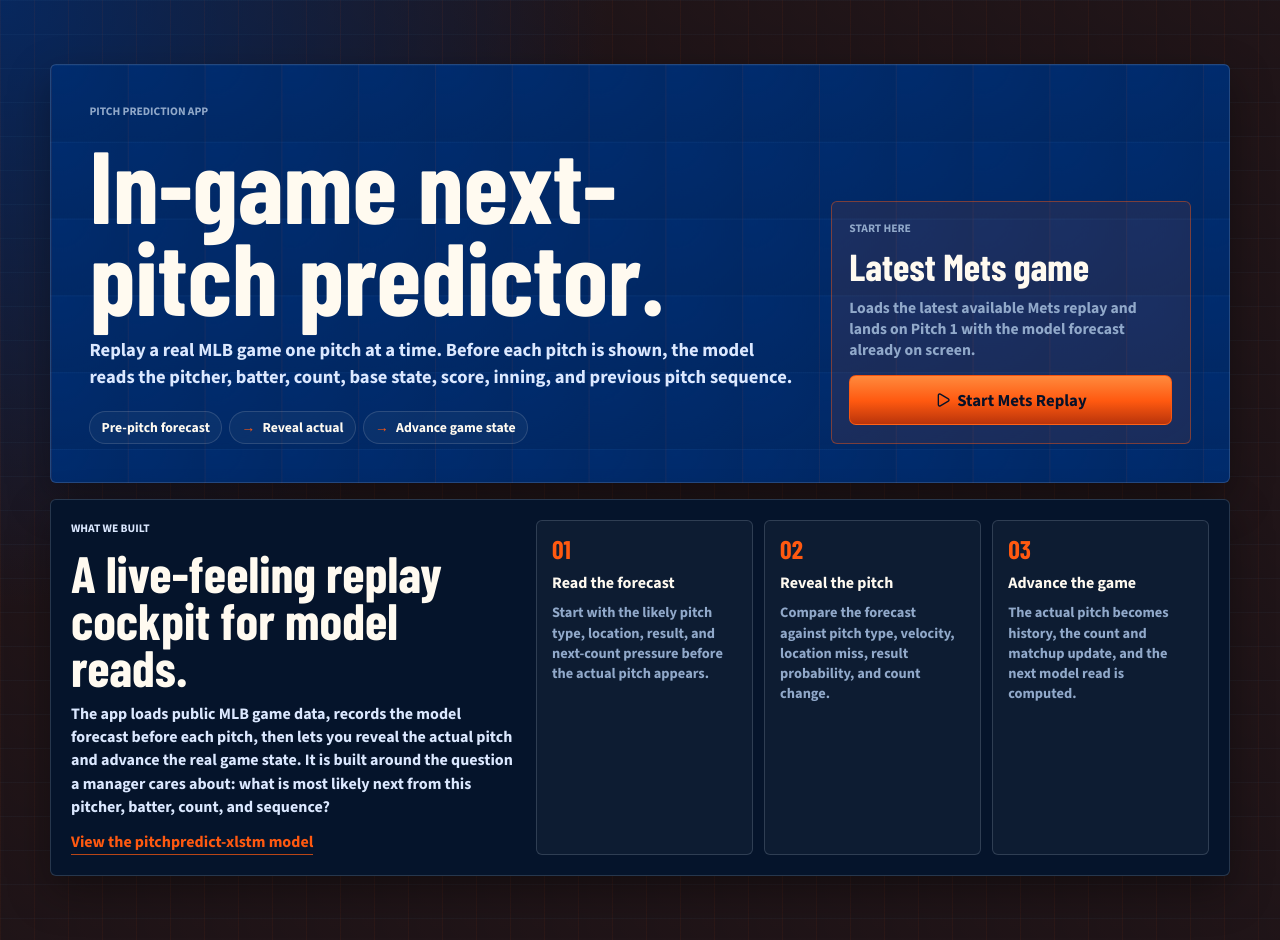
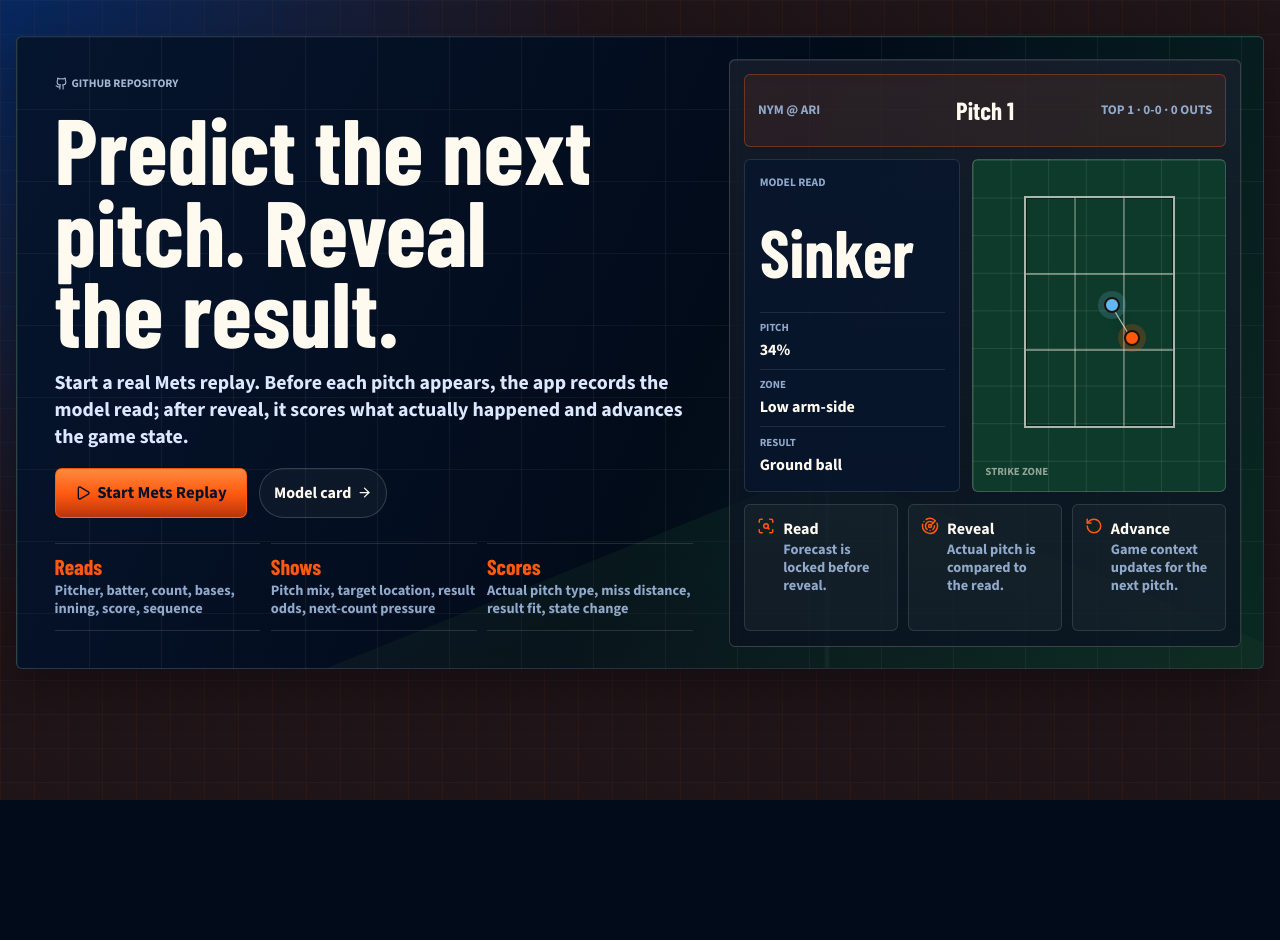
Before and after one commit to saulrichardson/pitch-prediction-app, a Next.js app in the folder apps/web/: page / in a window 1280 px wide. After the commit the page ends 800 px from the top, so only its background shows below. Built offline with nearby package versions, Linux system fonts and the light colour scheme.

Commit message:
Refresh landing page

```diff
--- a/apps/web/src/app/globals.css
+++ b/apps/web/src/app/globals.css
@@ -365,183 +365,392 @@
 
 .intro-board {
   display: grid;
-  gap: 1rem;
-  width: min(1180px, 100%);
+  gap: 1.1rem;
+  width: min(1320px, 100%);
   margin: 0 auto;
-  padding-block: clamp(1.25rem, 4vw, 3rem);
+  padding-block: 1.25rem;
 }
 
 .intro-hero {
+  position: relative;
+  overflow: hidden;
   display: grid;
-  grid-template-columns: minmax(0, 1fr) minmax(300px, 360px);
-  gap: clamp(1rem, 3vw, 2rem);
-  align-items: end;
-  min-height: 400px;
+  grid-template-columns: minmax(0, 1.02fr) minmax(360px, 0.78fr);
+  gap: 1.25rem;
+  align-items: stretch;
+  min-height: 620px;
   border: 1px solid var(--line);
   border-radius: var(--radius);
   background:
-    linear-gradient(90deg, rgba(255, 89, 16, 0.075) 1px, transparent 1px),
-    linear-gradient(rgba(100, 181, 246, 0.06) 1px, transparent 1px),
-    radial-gradient(circle at 12% 0%, rgba(0, 45, 114, 0.95), transparent 35rem),
-    color-mix(in srgb, var(--surface-1) 91%, black);
-  background-size: 4.8rem 4.8rem;
+    linear-gradient(90deg, rgba(244, 241, 232, 0.055) 1px, transparent 1px),
+    linear-gradient(rgba(244, 241, 232, 0.045) 1px, transparent 1px),
+    linear-gradient(115deg, rgba(6, 22, 47, 0.96) 0%, rgba(2, 11, 25, 0.98) 54%, rgba(10, 43, 34, 0.96) 100%),
+    var(--surface-0);
+  background-size: 4.5rem 4.5rem, 4.5rem 4.5rem, auto;
   box-shadow: var(--shadow);
-  padding: 2.4rem;
+  padding: 1.35rem;
+}
+
+.intro-hero::before {
+  content: "";
+  position: absolute;
+  inset: auto -12% -40% 18%;
+  height: 72%;
+  border: 1px solid rgba(244, 241, 232, 0.13);
+  background:
+    linear-gradient(90deg, transparent 49.7%, rgba(244, 241, 232, 0.16) 50%, transparent 50.3%),
+    linear-gradient(180deg, rgba(16, 63, 45, 0.8), rgba(195, 91, 37, 0.18));
+  clip-path: polygon(50% 0, 100% 52%, 50% 100%, 0 52%);
+  opacity: 0.36;
+  pointer-events: none;
 }
 
 .intro-copy {
+  position: relative;
+  z-index: 1;
   display: grid;
+  align-content: center;
   gap: 1rem;
-  max-width: 720px;
+  min-width: 0;
+  max-width: 760px;
+  padding: 1rem;
 }
 
 .intro-copy h1 {
   color: var(--text-strong);
-  font-size: clamp(4rem, 8vw, 6.7rem);
+  font-size: 5.8rem;
   font-weight: 900;
-  line-height: 0.9;
+  line-height: 0.88;
+  text-wrap: balance;
+}
+
+.intro-kicker {
+  display: inline-flex;
+  align-items: center;
+  flex-wrap: wrap;
+  gap: 0.55rem;
+}
+
+.intro-kicker a {
+  display: inline-flex;
+  align-items: center;
+  gap: 0.24rem;
+  color: color-mix(in srgb, var(--muted) 82%, var(--text-strong));
+  text-decoration: none;
+}
+
+.intro-kicker a:hover {
+  color: var(--gold);
 }
 
 .intro-lede {
-  max-width: 710px;
+  max-width: 690px;
   color: var(--text);
-  font-size: 1.16rem;
-  font-weight: 700;
-  line-height: 1.45;
+  font-size: 1.24rem;
+  font-weight: 780;
+  line-height: 1.36;
 }
 
-.intro-rail {
+.intro-actions {
   display: flex;
   align-items: center;
   flex-wrap: wrap;
-  gap: 0.45rem;
-  margin-top: 0.25rem;
+  gap: 0.75rem;
+  margin-top: 0.15rem;
 }
 
-.intro-rail span {
+.intro-actions a {
   display: inline-flex;
   align-items: center;
-  min-height: 2rem;
-  border: 1px solid rgba(244, 241, 232, 0.14);
+  gap: 0.35rem;
+  min-height: 3.1rem;
+  border: 1px solid rgba(244, 241, 232, 0.18);
   border-radius: 999px;
   background: rgba(244, 241, 232, 0.04);
   color: var(--text-strong);
-  padding: 0.32rem 0.7rem;
-  font-size: 0.86rem;
-  font-weight: 800;
+  padding: 0.65rem 0.9rem;
+  font-weight: 900;
+  text-decoration: none;
 }
 
-.intro-rail span + span::before {
-  content: "→";
-  margin-right: 0.45rem;
+.intro-actions a:hover {
+  border-color: rgba(255, 89, 16, 0.58);
   color: var(--gold);
 }
 
-.intro-command {
-  display: grid;
-  gap: 0.7rem;
-  border: 1px solid rgba(255, 89, 16, 0.42);
-  border-radius: var(--radius);
-  background: rgba(255, 89, 16, 0.1);
-  padding: 1.1rem;
+.intro-enter {
+  min-height: 3.1rem;
+  min-width: 12rem;
+  font-size: 1.05rem;
 }
 
-.intro-command strong {
-  color: var(--text-strong);
+.intro-error {
+  max-width: 680px;
+  border: 1px solid rgba(221, 119, 95, 0.45);
+  border-radius: var(--radius);
+  background: rgba(221, 119, 95, 0.09);
+  color: var(--danger);
+  padding: 0.7rem 0.85rem;
+  font-size: 0.92rem;
+  font-weight: 850;
+}
+
+.intro-facts {
+  display: grid;
+  grid-template-columns: repeat(3, minmax(0, 1fr));
+  gap: 0.65rem;
+  max-width: 760px;
+  margin: 0.6rem 0 0;
+}
+
+.intro-facts div {
+  display: grid;
+  gap: 0.28rem;
+  border-block: 1px solid rgba(244, 241, 232, 0.13);
+  padding-block: 0.7rem;
+}
+
+.intro-facts dt {
+  color: var(--gold);
   font-family: var(--font-display), sans-serif;
-  font-size: 2.35rem;
+  font-size: 1.35rem;
   font-weight: 900;
   line-height: 1;
 }
 
-.intro-command span {
+.intro-facts dd {
+  margin: 0;
   color: var(--muted);
-  font-size: 0.98rem;
-  font-weight: 800;
-  line-height: 1.35;
+  font-size: 0.9rem;
+  font-weight: 850;
+  line-height: 1.28;
 }
 
-.intro-enter {
-  min-height: 3.1rem;
-  margin-top: 0.25rem;
-  font-size: 1.05rem;
+.intro-preview {
+  position: relative;
+  z-index: 1;
+  display: grid;
+  align-content: stretch;
+  gap: 0.75rem;
+  min-width: 0;
+  border: 1px solid rgba(244, 241, 232, 0.16);
+  border-radius: var(--radius);
+  background:
+    linear-gradient(180deg, rgba(244, 241, 232, 0.075), rgba(244, 241, 232, 0.025)),
+    rgba(2, 11, 25, 0.72);
+  box-shadow: inset 0 1px 0 rgba(244, 241, 232, 0.08);
+  padding: 0.9rem;
 }
 
-.intro-error {
-  color: var(--danger);
-  font-size: 0.9rem;
-  font-weight: 800;
+.preview-scoreboard {
+  display: grid;
+  grid-template-columns: minmax(0, 1fr) auto minmax(0, 1fr);
+  gap: 0.6rem;
+  align-items: center;
+  border: 1px solid rgba(255, 89, 16, 0.34);
+  border-radius: var(--radius);
+  background: rgba(255, 89, 16, 0.09);
+  padding: 0.7rem 0.8rem;
 }
 
-.intro-walkthrough {
-  display: grid;
-  grid-template-columns: minmax(0, 0.8fr) minmax(0, 1.2fr);
-  gap: 1rem;
-  padding: 1.25rem;
+.preview-scoreboard span {
+  min-width: 0;
+  overflow-wrap: anywhere;
+  color: var(--muted);
+  font-size: 0.82rem;
+  font-weight: 900;
+  text-transform: uppercase;
 }
 
-.intro-walkthrough-copy {
-  display: grid;
-  align-content: start;
-  gap: 0.75rem;
+.preview-scoreboard span:last-child {
+  text-align: right;
 }
 
-.intro-walkthrough-copy h2 {
+.preview-scoreboard strong {
   color: var(--text-strong);
-  font-size: clamp(2rem, 4vw, 4.2rem);
-  font-weight: 900;
-  line-height: 0.92;
-}
-
-.intro-walkthrough-copy p {
-  color: var(--text);
-  font-weight: 750;
-  line-height: 1.45;
-}
-
-.intro-walkthrough-copy a {
-  width: fit-content;
-  border-bottom: 1px solid rgba(255, 89, 16, 0.72);
-  color: var(--gold);
-  font-weight: 900;
-  text-decoration: none;
-}
-
-.intro-steps {
-  display: grid;
-  grid-template-columns: repeat(3, minmax(0, 1fr));
-  gap: 0.7rem;
-}
-
-.intro-steps div {
-  display: grid;
-  align-content: start;
-  gap: 0.55rem;
-  border: 1px solid var(--line);
-  border-radius: var(--radius);
-  background: rgba(244, 241, 232, 0.035);
-  padding: 0.95rem;
-}
-
-.intro-steps span {
-  color: var(--gold);
   font-family: var(--font-display), sans-serif;
-  font-size: 1.6rem;
+  font-size: 1.55rem;
   font-weight: 900;
   line-height: 1;
 }
 
-.intro-steps strong {
+.preview-main {
+  display: grid;
+  grid-template-columns: minmax(0, 0.92fr) minmax(210px, 1.08fr);
+  gap: 0.75rem;
+  min-height: 310px;
+}
+
+.preview-readout {
+  display: grid;
+  align-content: space-between;
+  gap: 0.7rem;
+  border: 1px solid rgba(244, 241, 232, 0.12);
+  border-radius: var(--radius);
+  background: rgba(6, 22, 47, 0.72);
+  padding: 0.9rem;
+}
+
+.preview-readout strong {
+  color: var(--text-strong);
+  font-size: 4.2rem;
+  font-weight: 900;
+  line-height: 0.85;
+}
+
+.preview-readout dl {
+  display: grid;
+  gap: 0.45rem;
+  margin: 0;
+}
+
+.preview-readout div {
+  display: grid;
+  gap: 0.1rem;
+  border-top: 1px solid rgba(244, 241, 232, 0.1);
+  padding-top: 0.45rem;
+}
+
+.preview-readout dt {
+  color: var(--muted);
+  font-size: 0.68rem;
+  font-weight: 900;
+  text-transform: uppercase;
+}
+
+.preview-readout dd {
+  margin: 0;
   color: var(--text-strong);
   font-size: 1rem;
   font-weight: 900;
 }
 
-.intro-steps p {
+.preview-zone {
+  position: relative;
+  overflow: hidden;
+  min-height: 310px;
+  border: 1px solid rgba(244, 241, 232, 0.2);
+  border-radius: var(--radius);
+  background:
+    linear-gradient(rgba(244, 241, 232, 0.1) 1px, transparent 1px),
+    linear-gradient(90deg, rgba(244, 241, 232, 0.1) 1px, transparent 1px),
+    #0d3a2a;
+  background-size: 2.35rem 2.35rem;
+}
+
+.preview-zone::before {
+  content: "Strike Zone";
+  position: absolute;
+  left: 0.75rem;
+  bottom: 0.65rem;
+  color: rgba(244, 241, 232, 0.58);
+  font-size: 0.68rem;
+  font-weight: 900;
+  text-transform: uppercase;
+}
+
+.preview-zone-frame {
+  position: absolute;
+  z-index: 2;
+  left: 20%;
+  top: 11%;
+  width: 60%;
+  height: 70%;
+  border: 2px solid rgba(244, 241, 232, 0.68);
+  box-shadow: inset 0 0 0 1px rgba(2, 11, 25, 0.62);
+}
+
+.preview-zone-frame::before,
+.preview-zone-frame::after {
+  content: "";
+  position: absolute;
+  inset: 0;
+  background:
+    linear-gradient(90deg, transparent 32.8%, rgba(244, 241, 232, 0.24) 33.1%, rgba(244, 241, 232, 0.24) 33.6%, transparent 33.9%, transparent 66.1%, rgba(244, 241, 232, 0.24) 66.4%, rgba(244, 241, 232, 0.24) 66.9%, transparent 67.2%),
+    linear-gradient(180deg, transparent 32.8%, rgba(244, 241, 232, 0.24) 33.1%, rgba(244, 241, 232, 0.24) 33.6%, transparent 33.9%, transparent 66.1%, rgba(244, 241, 232, 0.24) 66.4%, rgba(244, 241, 232, 0.24) 66.9%, transparent 67.2%);
+}
+
+.preview-zone-dot {
+  position: absolute;
+  z-index: 4;
+  width: 1rem;
+  height: 1rem;
+  border: 2px solid #1c1308;
+  border-radius: 999px;
+  translate: -50% -50%;
+}
+
+.preview-zone-dot.forecast {
+  left: 63%;
+  top: 54%;
+  background: var(--gold);
+  box-shadow: 0 0 0 6px rgba(255, 89, 16, 0.22);
+}
+
+.preview-zone-dot.actual {
+  left: 55%;
+  top: 44%;
+  background: var(--sky);
+  box-shadow: 0 0 0 6px rgba(122, 180, 216, 0.2);
+}
+
+.preview-zone-line {
+  position: absolute;
+  z-index: 3;
+  inset: 0;
+  width: 100%;
+  height: 100%;
+  pointer-events: none;
+}
+
+.preview-zone-line line {
+  stroke: rgba(244, 241, 232, 0.74);
+  stroke-linecap: round;
+  stroke-width: 1.2;
+  vector-effect: non-scaling-stroke;
+  filter: drop-shadow(0 0 2px rgba(2, 11, 25, 0.72));
+}
+
+.preview-loop {
+  display: grid;
+  grid-template-columns: repeat(3, minmax(0, 1fr));
+  gap: 0.6rem;
+  margin: 0;
+  padding: 0;
+  list-style: none;
+}
+
+.preview-loop li {
+  display: grid;
+  grid-template-columns: auto minmax(0, 1fr);
+  gap: 0.5rem;
+  align-items: start;
+  border: 1px solid rgba(244, 241, 232, 0.12);
+  border-radius: var(--radius);
+  background: rgba(244, 241, 232, 0.035);
+  padding: 0.75rem;
+}
+
+.preview-loop svg {
+  color: var(--gold);
+}
+
+.preview-loop strong,
+.preview-loop span {
+  display: block;
+  min-width: 0;
+}
+
+.preview-loop strong {
+  color: var(--text-strong);
+  font-weight: 900;
+}
+
+.preview-loop span {
   color: var(--muted);
   font-size: 0.9rem;
-  font-weight: 800;
-  line-height: 1.4;
+  font-weight: 820;
+  line-height: 1.25;
 }
 
 .zone {
@@ -1115,14 +1324,6 @@
 }
 
 @media (max-width: 1240px) {
-  .intro-hero {
-    grid-template-columns: 1fr;
-  }
-
-  .intro-copy h1 {
-    max-width: none;
-  }
-
   .top-board {
     grid-template-columns: 1fr;
   }
@@ -1139,14 +1340,22 @@
     grid-template-columns: 1fr;
   }
 
-  .model-detail-header,
-  .intro-walkthrough {
+  .model-detail-header {
     grid-template-columns: 1fr;
   }
 
-  .model-detail-grid,
-  .intro-steps {
+  .model-detail-grid {
     grid-template-columns: repeat(2, minmax(0, 1fr));
+  }
+}
+
+@media (max-width: 1080px) {
+  .intro-hero {
+    grid-template-columns: 1fr;
+  }
+
+  .intro-copy h1 {
+    max-width: none;
   }
 }
 
@@ -1160,8 +1369,22 @@
     padding: 1.25rem;
   }
 
+  .intro-copy {
+    padding: 0;
+  }
+
   .intro-copy h1 {
     font-size: 3.4rem;
+  }
+
+  .intro-facts,
+  .preview-main,
+  .preview-loop {
+    grid-template-columns: 1fr;
+  }
+
+  .intro-preview {
+    padding: 0.75rem;
   }
 
   .state-strip {
@@ -1187,8 +1410,7 @@
   }
 
   .matchup-banner,
-  .model-detail-grid,
-  .intro-steps {
+  .model-detail-grid {
     grid-template-columns: 1fr;
   }
 
--- a/apps/web/src/components/pitch-sequence-lab/intro-screen.tsx
+++ b/apps/web/src/components/pitch-sequence-lab/intro-screen.tsx
@@ -1,4 +1,4 @@
-import { Loader2, Play } from "lucide-react";
+import { ArrowRight, Github, Loader2, Play, Radar, RotateCcw, ScanSearch } from "lucide-react";
 
 export function IntroScreen({
   error,
@@ -15,60 +15,97 @@
 }) {
   return (
     <section className="intro-board">
-      <div className="intro-hero">
+      <div className="intro-hero" aria-labelledby="intro-title">
         <div className="intro-copy">
-          <p className="small-label">Pitch Prediction App</p>
-          <h1 className="display">In-game next-pitch predictor.</h1>
+          <p className="small-label intro-kicker">
+            <a
+              href="https://github.com/saulrichardson/pitch-prediction-app-serverless"
+              target="_blank"
+              rel="noreferrer"
+            >
+              <Github size={13} />
+              GitHub Repository
+            </a>
+          </p>
+          <h1 id="intro-title" className="display">Predict the next pitch. Reveal the result.</h1>
           <p className="intro-lede">
-            Replay a real MLB game one pitch at a time. Before each pitch is shown, the model reads the pitcher,
-            batter, count, base state, score, inning, and previous pitch sequence.
+            Start a real Mets replay. Before each pitch appears, the app records the model read; after reveal,
+            it scores what actually happened and advances the game state.
           </p>
-          <div className="intro-rail" aria-label="Replay flow">
-            <span>Pre-pitch forecast</span>
-            <span>Reveal actual</span>
-            <span>Advance game state</span>
-          </div>
-        </div>
-        <div className="intro-command">
-          <p className="small-label">Start here</p>
-          <strong>Latest Mets game</strong>
-          <span>Loads the latest available Mets replay and lands on Pitch 1 with the model forecast already on screen.</span>
+          <div className="intro-actions">
             <button className="btn btn-primary intro-enter" disabled={isLoading || !isHydrated} onClick={onEnter}>
               {isLoading ? <Loader2 className="animate-spin" size={16} /> : <Play size={16} />}
               {isLoading ? loadingMessage ?? "Loading game" : isHydrated ? "Start Mets Replay" : "Preparing Replay"}
             </button>
+            <a href="https://huggingface.co/baseball-analytica/pitchpredict-xlstm" target="_blank" rel="noreferrer">
+              Model card <ArrowRight size={15} />
+            </a>
+          </div>
           {error ? <p className="intro-error">{error}</p> : null}
+          <dl className="intro-facts" aria-label="Replay inputs and outputs">
+            <div>
+              <dt>Reads</dt>
+              <dd>Pitcher, batter, count, bases, inning, score, sequence</dd>
+            </div>
+            <div>
+              <dt>Shows</dt>
+              <dd>Pitch mix, target location, result odds, next-count pressure</dd>
+            </div>
+            <div>
+              <dt>Scores</dt>
+              <dd>Actual pitch type, miss distance, result fit, state change</dd>
+            </div>
+          </dl>
+        </div>
+
+        <div className="intro-preview" aria-label="Replay walkthrough preview">
+          <div className="preview-scoreboard">
+            <span>NYM @ ARI</span>
+            <strong>Pitch 1</strong>
+            <span>Top 1 · 0-0 · 0 outs</span>
+          </div>
+          <div className="preview-main">
+            <div className="preview-readout">
+              <span className="small-label">Model Read</span>
+              <strong className="display">Sinker</strong>
+              <dl>
+                <div><dt>Pitch</dt><dd>34%</dd></div>
+                <div><dt>Zone</dt><dd>Low arm-side</dd></div>
+                <div><dt>Result</dt><dd>Ground ball</dd></div>
+              </dl>
+            </div>
+            <div className="preview-zone" aria-hidden="true">
+              <span className="preview-zone-frame" />
+              <svg className="preview-zone-line" viewBox="0 0 100 100" preserveAspectRatio="none" focusable="false">
+                <line x1="55" y1="44" x2="63" y2="54" />
+              </svg>
+              <span className="preview-zone-dot forecast" />
+              <span className="preview-zone-dot actual" />
             </div>
           </div>
-      <div className="intro-walkthrough panel">
-        <div className="intro-walkthrough-copy">
-          <p className="small-label">What we built</p>
-          <h2 className="display">A live-feeling replay cockpit for model reads.</h2>
-          <p>
-            The app loads public MLB game data, records the model forecast before each pitch, then lets you reveal
-            the actual pitch and advance the real game state. It is built around the question a manager cares about:
-            what is most likely next from this pitcher, batter, count, and sequence?
-          </p>
-          <a href="https://huggingface.co/baseball-analytica/pitchpredict-xlstm" target="_blank" rel="noreferrer">
-            View the pitchpredict-xlstm model
-          </a>
+          <ol className="preview-loop">
+            <li>
+              <ScanSearch size={18} />
+              <div>
+                <strong>Read</strong>
+                <span>Forecast is locked before reveal.</span>
               </div>
-        <div className="intro-steps" aria-label="How to use the simulator">
+            </li>
+            <li>
+              <Radar size={18} />
               <div>
-            <span>01</span>
-            <strong>Read the forecast</strong>
-            <p>Start with the likely pitch type, location, result, and next-count pressure before the actual pitch appears.</p>
+                <strong>Reveal</strong>
+                <span>Actual pitch is compared to the read.</span>
               </div>
+            </li>
+            <li>
+              <RotateCcw size={18} />
               <div>
-            <span>02</span>
-            <strong>Reveal the pitch</strong>
-            <p>Compare the forecast against pitch type, velocity, location miss, result probability, and count change.</p>
+                <strong>Advance</strong>
+                <span>Game context updates for the next pitch.</span>
               </div>
-          <div>
-            <span>03</span>
-            <strong>Advance the game</strong>
-            <p>The actual pitch becomes history, the count and matchup update, and the next model read is computed.</p>
-          </div>
+            </li>
+          </ol>
         </div>
       </div>
     </section>
```
Also changed, not shown: 1 other file (tests, documents, lock files or other folders). Lines whose indentation alone changed are shown as unchanged.
